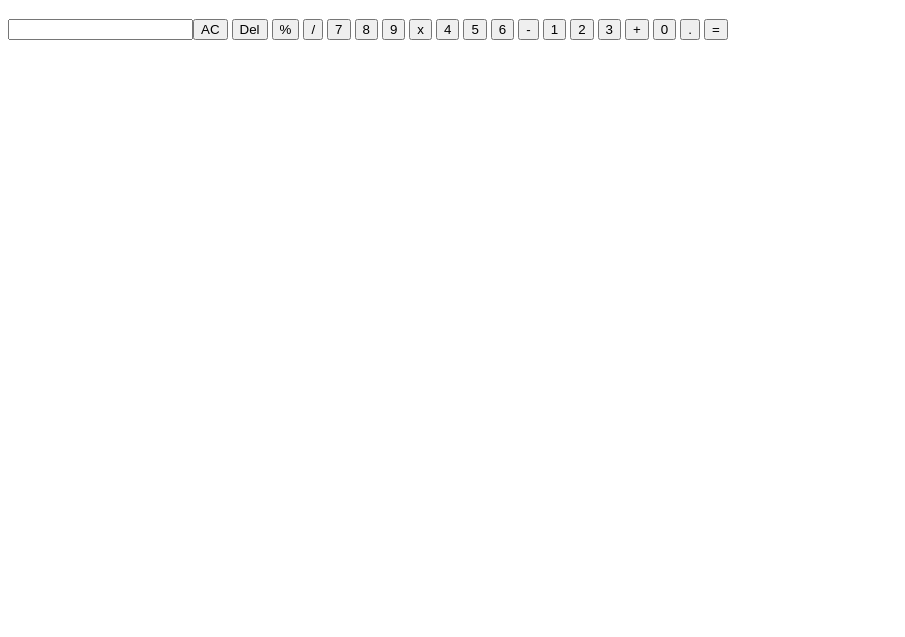
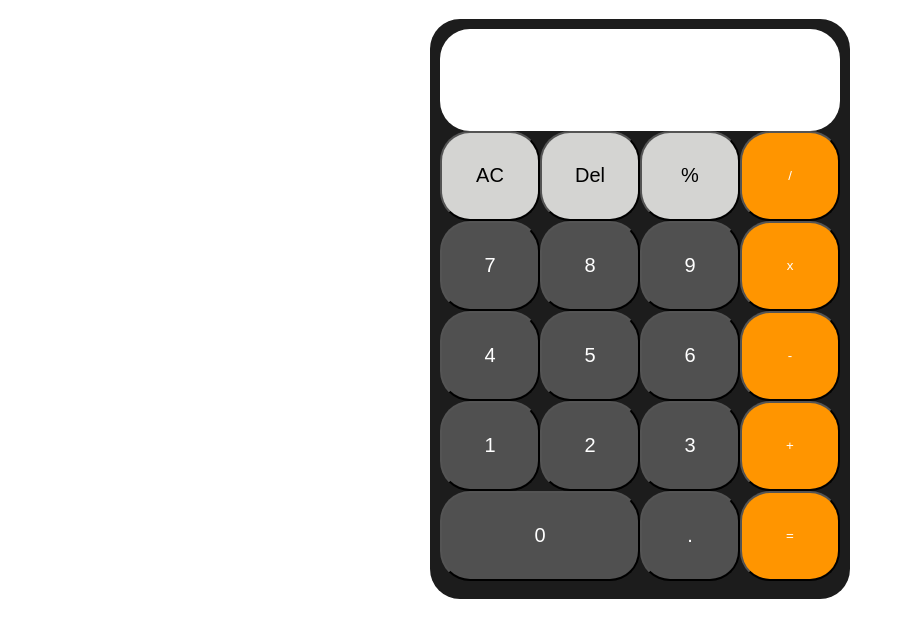
Before and after one commit to angelbarros14/basic-calculator, a plain HTML site: page index.html in a window 1280 px wide. Shown: the part 61-698 px from the top of the page, without its empty margins (0-905 px from the left). Drawn offline with Linux system fonts and the light colour scheme.

Commit message:
added layout and design of calculator

```diff
--- a/index.html
+++ b/index.html
@@ -10,29 +10,29 @@
 <body>
     <h1>Basic Calculator</h1>
     <div class = "calculatorContainer">
-        <div class = "display">
+        <div class = "displayContainer">
             <input type = "inputField">
         </div>
         <div class = "buttonContainer">
-            <button id = "AC">AC</button>
-            <button id = "Del">Del</button>
-            <button id = "percent">%</button>
-            <button id = "divide">/</button>
-            <button id = "7">7</button>
-            <button id = "8">8</button>
-            <button id = "9">9</button>
-            <button id = "times">x</button>
-            <button id = "4">4</button>
-            <button id = "5">5</button>
-            <button id = "6">6</button>
-            <button id = "minus">-</button>
-            <button id = "1">1</button>
-            <button id = "2">2</button>
-            <button id = "3">3</button>
-            <button id = "plus">+</button>
-            <button id = "0">0</button>
-            <button id = "point">.</button>
-            <button id = "equals">=</button>
+            <button id = "clear" class = "btnUp">AC</button>
+            <button id = "delete" class = "btnUp">Del</button>
+            <button id = "percent" class = "btnUp">%</button>
+            <button id = "divide" class = "btnSide">/</button>
+            <button id = "seven" class = "btn">7</button>
+            <button id = "eight" class = "btn">8</button>
+            <button id = "nine" class = "btn">9</button>
+            <button id = "times" class = "btnSide">x</button>
+            <button id = "four" class = "btn">4</button>
+            <button id = "five" class = "btn">5</button>
+            <button id = "six" class = "btn">6</button>
+            <button id = "minus" class = "btnSide">-</button>
+            <button id = "one" class = "btn">1</button>
+            <button id = "two" class = "btn">2</button>
+            <button id = "three" class = "btn">3</button>
+            <button id = "plus" class = "btnSide">+</button>
+            <button id = "zero" class = "btn">0</button>
+            <button id = "point" class = "btn">.</button>
+            <button id = "equals" class = "btnSide">=</button>
         </div>
     </div>
 </body>
--- a/script.js
+++ b/script.js
@@ -0,0 +1,21 @@
+function add () {
+    number + number;
+
+}
+
+function subtract () {
+
+
+}
+
+function multiply () {
+
+}
+
+function divide () {
+
+}
+
+function operate (operator, number1, number2) {
+
+}
--- a/styles.css
+++ b/styles.css
@@ -1,9 +1,65 @@
 .calculatorContainer {
     margin: auto;
     display: flex;
+    flex-direction: column;
+    width: 400px;
+    height: 560px;
+    background-color: #1C1C1C;
+    padding: 10px;
+    border-radius: 30px;
 
+}
+
+
+.displayContainer {
+    display: flex;
+    justify-content: center;
+}
+
+input {
+    width: 400px;
+    height: 100px;
+    border-radius: 30px;
+    border-style: none;
+}
+
+.buttonContainer {
+    display: flex;
+    flex-wrap: wrap;
+    justify-content: center;
+}
+
+.btn {
+    width: 100px;
+    height: 90px;
+    border-radius: 30px;
+    background-color: #505050;
+    color: white;
+    font-size: 20px;
+}
+
+.btnUp {
+    width: 100px;
+    height: 90px;
+    border-radius: 30px;
+    background-color: #D4D4D2;
+    font-size: 20px;
+
+}
+
+.btnSide {
+    width: 100px;
+    height: 90px;
+    border-radius: 30px;
+    background-color: #FF9500;
+    color: white;
+    font-size: 20;
 }
 
 h1 {
     text-align: center;
 }
+
+#zero {
+    width: 200px;
+}
```
